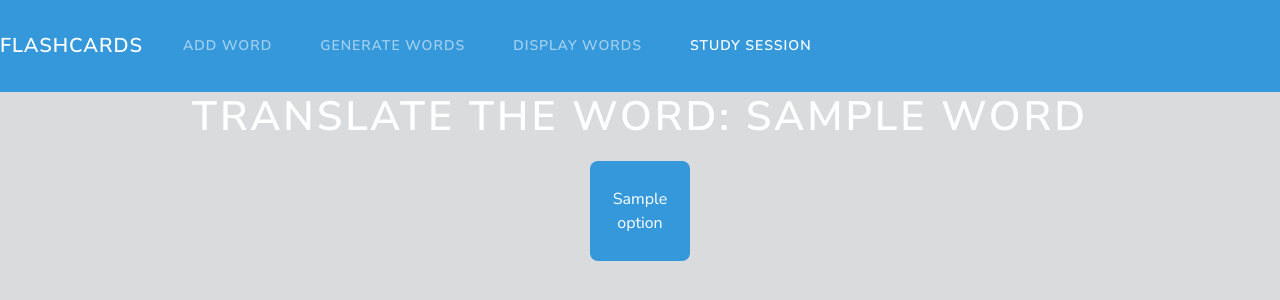
After one commit to mariashapo/FlashCards, a Flask app: template api/templates/study_session.html in a window 1280 px wide. The commit adds this page. Shown: the top 300 px of the page. Run offline with Flask 3, Linux system fonts and the light colour scheme; the template is opened without the code that fills it: most values are stand-ins (such as "Sample title", 1, 10 or a date in 2020); some libraries are stand-ins or nearby versions.

Commit message:
Implemented the study session feature

```diff
--- a/api/app.py
+++ b/api/app.py
@@ -1,8 +1,8 @@
 import ast
-
 import openai
-from flask import Flask, redirect, render_template, request, url_for
+from flask import Flask, redirect, render_template, request, url_for, jsonify
 from supabase import Client, create_client
+import random
 
 # Supabase credentials
 SUPABASE_URL = "https://qfgwfjebnbvfijeaejza.supabase.co"
@@ -128,3 +128,84 @@ def query(topic, current_vocab):
         print(f"Error in parsing response: {e}")
 
     return response_data
+
+@app.route("/study_session/<int:word_id>")
+def study_session(word_id):
+    # Fetch the word details based on the provided word_id
+    word_details = (
+        supabase.table("Flashcards")
+        .select("id", "word1", "word2")
+        .eq("id", word_id)
+        .execute()
+        .data
+    )
+
+    if not word_details:
+        # Handle the case when the word with the specified ID is not found
+        return render_template("word_not_found.html")
+
+    # Extract the word details
+    record = word_details[0]
+    correct_word = record["word2"]
+
+    # Fetch three additional random word2 translations (excluding the correct word)
+    random_words_data = (
+        supabase.table("Flashcards")
+        .select("word2")
+        .neq("word2", correct_word)
+        .order("id")  # Use a unique field like 'id' for randomness
+        .limit(3)
+        .execute()
+        .data
+    )
+
+    # Extract the random words
+    random_words = [word_data["word2"] for word_data in random_words_data]
+
+    # Include the correct word in the options
+    options = [correct_word] + random_words
+
+    # Shuffle the options
+    random.shuffle(options)
+
+    # Pass data to the template, including word_id
+    return render_template("study_session.html", word=record["word1"], options=options, word_id=record["id"])
+
+@app.route('/get_correct_option/<int:word_id>', methods=['GET'])
+def get_correct_option(word_id):
+    # Fetch the correct option (word2) for the given word_id
+    correct_option = (
+        supabase.table("Flashcards")
+        .select("word2")
+        .eq("id", word_id)
+        .limit(1)
+        .execute()
+        .data
+    )
+
+    if not correct_option:
+        return jsonify({'error': 'Word not found'}), 404
+
+    return jsonify({'correct_option': correct_option[0]["word2"]})
+
+@app.route('/get_next_word/<int:current_id>', methods=['GET'])
+def get_next_word(current_id):
+    # Mark the current word as learned
+    supabase.table("Flashcards").update({"learned": True}).eq("id", current_id).execute()
+
+    # Fetch a random word that the user has not learned yet
+    record = (
+        supabase.table("Flashcards")
+        .select("*")
+        .eq("learned", False)
+        .order("id")  # Use a unique field like 'id' for randomness
+        .limit(1)
+        .execute()
+        .data
+    )
+
+    if not record:
+        # Handle the case when there are no more words
+        return jsonify({'message': 'No more words'}), 404
+
+    return jsonify({'id': record[0]["id"]})
--- a/api/templates/navbar.html
+++ b/api/templates/navbar.html
@@ -22,6 +22,11 @@
                             Display Words
 						</a>
 					</li>
+					<li class="nav-item">
+						<a class="nav-link {{'active' if location=='study_session'}}" href="{{ url_for('study_session', word_id = 1)}}">
+                            Study Session
+						</a>
+					</li>
 				</ul>
 		</div>
 	</nav>
--- /dev/null
+++ b/api/templates/study_session.html
@@ -0,0 +1,107 @@
+{% from "navbar.html" import create_navbar with context%}
+<!DOCTYPE html>
+<html lang="en">
+<head>
+    <link rel="stylesheet" type="text/css" href="{{ url_for('static', filename='css/bootstrap.css') }}">
+    <style>
+        .body-stuff {
+            display: flex;
+            flex-direction: column;
+            align-items: center;
+            justify-content: center;
+            height: 100vh;
+            margin: 0;
+        }
+
+        .form-background {
+            background-color: #3498db;
+        }
+
+        .page-background {
+            background-color: #dadbdc;
+        }
+
+        .translate-prompt {
+            color: #fff;
+            font-size: 3.2vw;
+            margin-bottom: 20px;
+        }
+
+        .card-container {
+            display: flex;
+            justify-content: center;
+            align-items: center;
+        }
+
+        .card-button {
+            width: 100px; /* Adjust the width as needed */
+            height: 100px; /* Adjust the height as needed */
+            margin: 0 10px; /* Adjust the margin as needed */
+            cursor: pointer;
+            display: flex;
+            align-items: center;
+            justify-content: center;
+            font-size: 16px;
+            color: #fff;
+            background-color: #3498db;
+            border-radius: 8px;
+            border: none;
+        }
+
+        .centering {
+            margin: auto;
+        }
+    </style>
+    <title>Study Session</title>
+</head>
+<body class="page-background text-center">
+    {{ create_navbar("study_session", "form-background") }}
+    <div class="container centering">
+        <div class="row">
+            <div class="col-12" align="center">
+                <h2 class="translate-prompt">Translate the word: {{ word }}</h2>
+                <div class="card-container">
+                    <form>
+                        {% for option in options %}
+                            <button class="card-button" type="button" onclick="checkTranslation('{{ option }}', {{ word_id }})">{{ option }}</button>
+                        {% endfor %}
+                    </form>
+                </div>
+
+                {% if correct %}
+                    <p style="color: green; font-size: 20px;">Correct! Well done!</p>
+                {% endif %}
+            </div>
+        </div>
+    </div>
+
+    <script>
+        function checkTranslation(selectedOption, wordId) {
+            // Fetch the correct option from the server (you need to implement this logic in your Flask route)
+            console.log('Fetching correct option for Word ID:', wordId);
+            fetch(`/get_correct_option/${wordId}`)
+                .then(response => response.json())
+                .then(correctData => {
+                    // Your logic to check if the selected option is correct
+                    var isCorrect = selectedOption === correctData.correct_option;
+
+                    if (isCorrect) {
+                        alert('Correct! Well done!');
+                        // Redirect to the next word only if the translation is correct
+                        fetch(`/get_next_word/${wordId}`)
+                            .then(response => response.json())
+                            .then(nextData => {
+                                if (nextData.id) {
+                                    window.location.href = `/study_session/${nextData.id}`;
+                                } else {
+                                    window.location.href = "/no_more_words";
+                                }
+                            });
+                    } else {
+                        alert('Wrong! Try again.');
+                    }
+                });
+        }
+    </script>
+</body>
+</html>
```
Also changed, not shown: api/templates/study_session_complete.html (added, +13 -0 lines).
